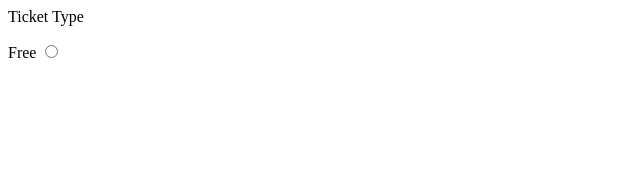
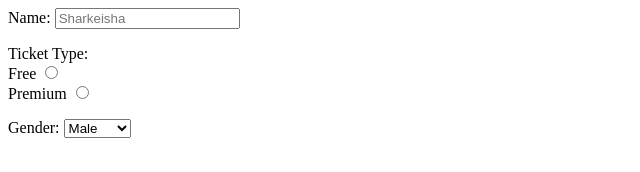
Before and after one commit to lilvape/lilvape.github.io, a plain HTML site: page index.html in a window 1280 px wide. Shown: the whole page, without its empty margins (0-640 px from the left). Drawn offline with Linux system fonts and the light colour scheme.

Commit message:
update again

```diff
--- a/index.html
+++ b/index.html
@@ -1,15 +1,36 @@
 <html>
 
 	<head>
+
+		<title>Ticket Purchase</title>
 
 	</head>
 
 	<body>
 
-		<p>Ticket Type</p>
+		<p>Name: <input type="text" placeholder="Sharkeisha"></p>
 
-		<p>Free <input type="radio" name="Premium"></p>
+		Ticket Type:
 
+		<br>
+
+		Free <input type="radio" name="TicketType" value="free">
+
+		<br>
+
+		Premium <input type="radio" name="TicketType" value="Premium">
+
+		<p>Gender:
+
+			<select>
+
+				<option>Male</option>
+
+				<option>Female</option>
+
+
+			</select>
+		</p>
 	</body>
 
 
```
